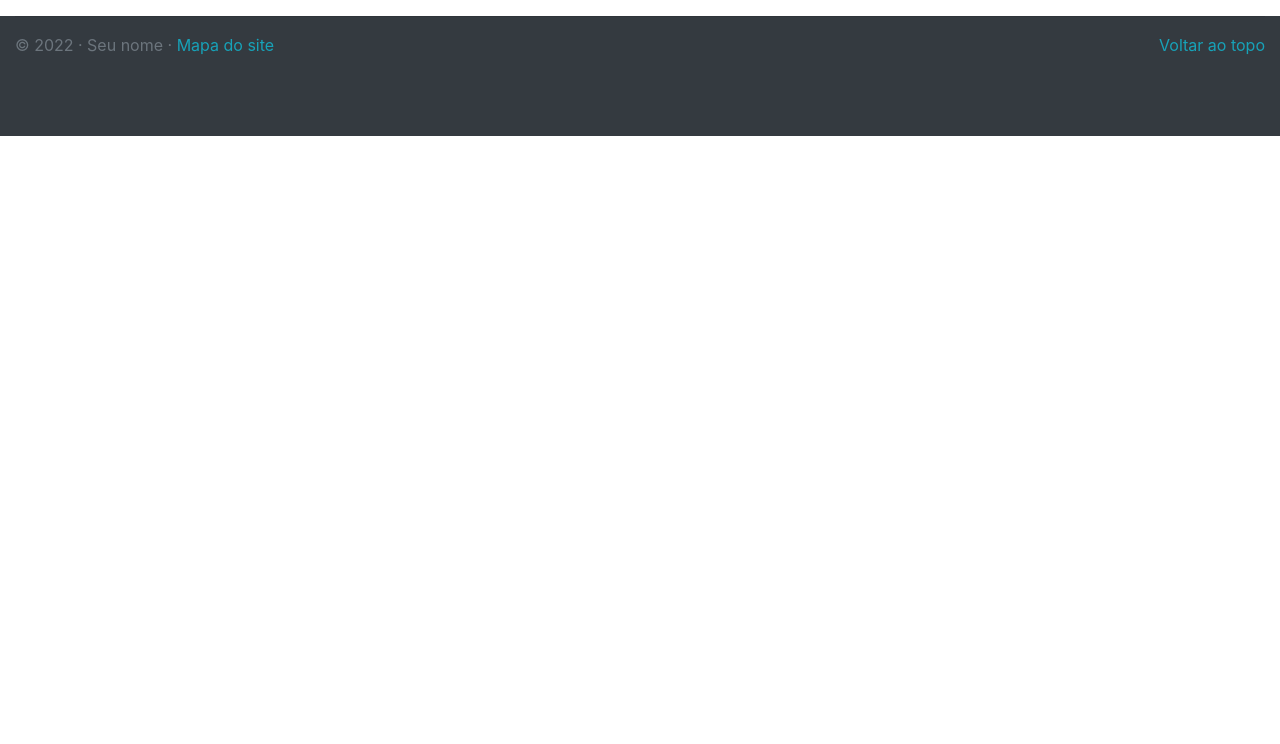
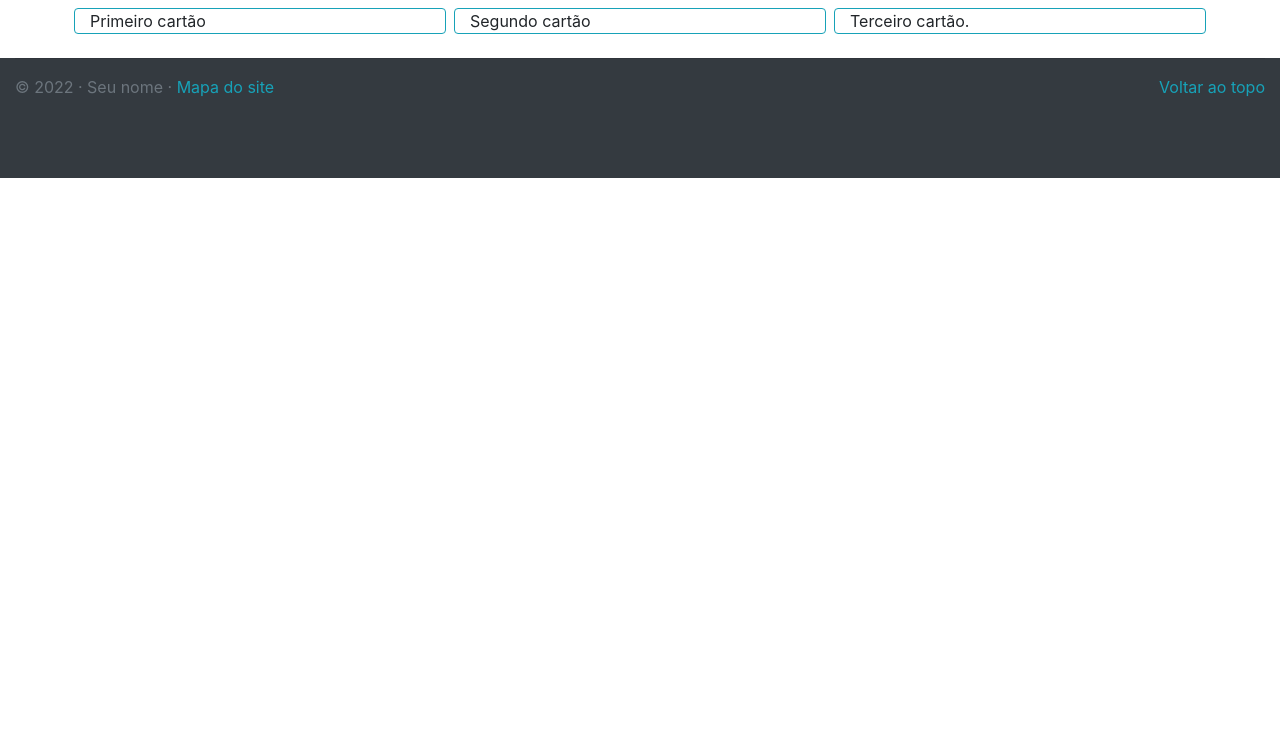
Before and after one commit to alexrribeiro/technoschool-sx18, a plain HTML site: page index.html in a window 1280 px wide. Shown: the part 56-800 px from the top of the page. Drawn offline with nearby package versions, Linux system fonts and the light colour scheme.

Commit message:
Cartões

```diff
--- a/index.html
+++ b/index.html
@@ -46,7 +46,18 @@
         </div>
     </nav>
     <main class="container">
-        <!-- Área reservada para o conteúdo -->
+        <!-- Falta o carrossel de imagens aqui -->
+        <div class="card-deck">
+            <div class="col-md card border-info my-2 mx-1">
+                Primeiro cartão
+            </div>
+            <div class="col-md card border-info my-2 mx-1">
+                Segundo cartão
+            </div>
+            <div class="col-md card border-info my-2 mx-1">
+                Terceiro cartão.
+            </div>
+        </div>
     </main>
     <footer class="container-fluid bg-dark" style="height: 120px;">
         <hr>
```
